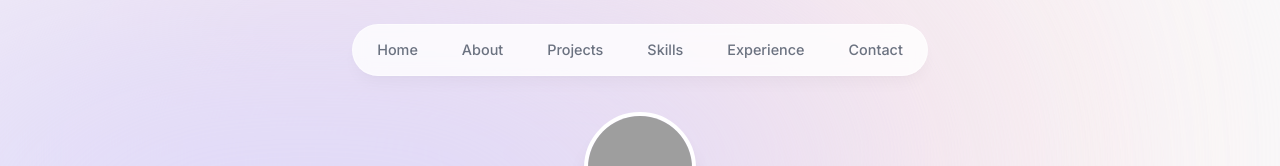
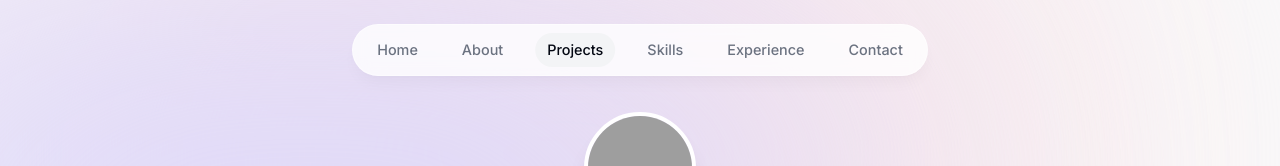
Before and after one commit to ryangandev/ryangan-portfolio, a Next.js app: page / in a window 1280 px wide. Shown: the top 166 px of the page. Built offline with nearby package versions, Linux system fonts and the light colour scheme; grey boxes are pictures that could not be loaded.

Commit message:
apply custom hook useActiveSection to animate nav bar when clicked on section

```diff
--- a/src/components/navbar.tsx
+++ b/src/components/navbar.tsx
@@ -1,11 +1,15 @@
 'use client';
 
-import React from 'react';
 import { motion } from 'framer-motion';
 import { links } from '@/lib/data';
 import Link from 'next/link';
+import clsx from 'clsx';
+import { useActiveSection } from '@/hooks/useActiveSection';
 
-export default function Header() {
+export default function NavBar() {
+    const { activeSection, setActiveSection, setTimeOfLastClick } =
+        useActiveSection();
+
     return (
         <header className="z-[999] relative">
             <motion.div
@@ -25,10 +29,31 @@ export default function Header() {
                             animate={{ y: 0, opacity: 1 }}
                         >
                             <Link
-                                className="flex w-full items-center justify-center px-3 py-3 hover:text-gray-950 transition dark:text-gray-500 dark:hover:text-gray-300"
+                                className={clsx(
+                                    'flex w-full items-center justify-center px-3 py-3 hover:text-gray-950 transition dark:text-gray-500 dark:hover:text-gray-300',
+                                    {
+                                        'text-gray-950 dark:text-gray-200':
+                                            activeSection === link.name,
+                                    },
+                                )}
                                 href={link.hash}
+                                onClick={() => {
+                                    setActiveSection(link.name);
+                                }}
                             >
                                 {link.name}
+
+                                {link.name === activeSection && (
+                                    <motion.span
+                                        className="bg-gray-100 rounded-full absolute inset-0 -z-10 dark:bg-gray-800"
+                                        layoutId="activeSection"
+                                        transition={{
+                                            type: 'spring',
+                                            stiffness: 380,
+                                            damping: 30,
+                                        }}
+                                    ></motion.span>
+                                )}
                             </Link>
                         </motion.li>
                     ))}
```
